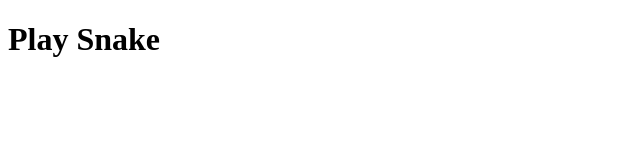
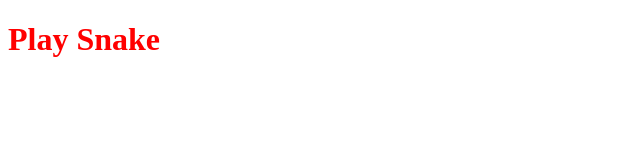
Before and after one commit to 815910/Snake-Website, a plain HTML site: page index.html in a window 1280 px wide. Shown: the whole page, without its empty margins (0-640 px from the left). Drawn offline with Linux system fonts and the light colour scheme.

Commit message:
Adding first CSS

```diff
--- a/index.html
+++ b/index.html
@@ -1,8 +1,11 @@
 <!DOCTYPE html>
 <html>
-  <head>
-    <title>Test</title>
-  </head>
-  <h1>Play Snake</h1>
-
+  <div id = "title">
+    <head>
+      <title>Test</title>
+      <link rel="stylesheet"  type="text/css" href="style.css" />
+  </div>
+  <div id = "header">
+    <h1>Play Snake</h1>
+  </div>
 </html>
--- /dev/null
+++ b/style.css
@@ -0,0 +1,3 @@
+#header {
+  color: red;
+}
```
